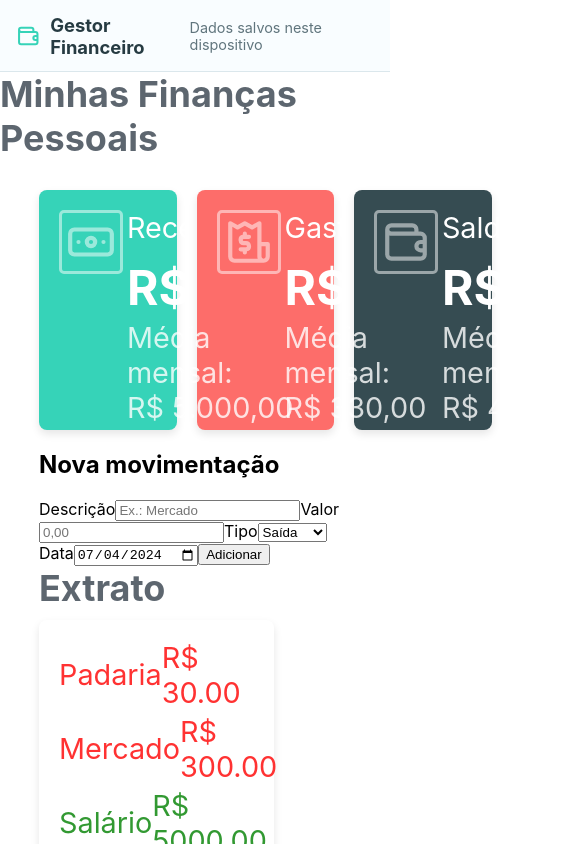
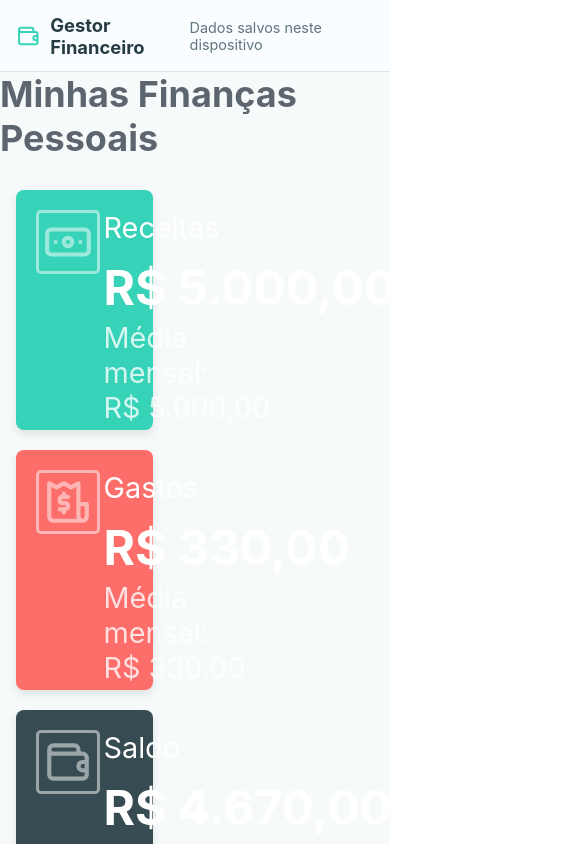
Before and after one commit to lenixeduardo/gestor_financeiro, a React (Create React App) app: page / in a window 390 px wide. Shown: the top 844 px of the page, 585 px wide, since content can reach past the window. Built offline with nearby package versions, Linux system fonts and the light colour scheme.

Commit message:
fix: make financial dashboard responsive and usable

```diff
--- a/src/App.css
+++ b/src/App.css
@@ -1,28 +1,108 @@
-/* App.css */
 .app {
   display: flex;
   flex-direction: column;
   align-items: center;
+  min-height: 100vh;
+  background: #f7fafb;
+  color: #263b42;
 }
 
 .main-container {
   display: flex;
   flex-direction: column;
-  width: 80%;
-  margin: 0 auto;
+  width: min(1120px, 92%);
+  margin: 0 auto 48px;
 }
 
 .card-container {
-  display: flex;
-  /* flex-wrap: wrap; */
+  display: grid;
+  grid-template-columns: repeat(3, minmax(0, 1fr));
   gap: 20px;
-  justify-content: space-between;
   margin-top: 20px;
 }
 
-.resume-container {
+.transaction-section {
+  margin: 32px 0 20px;
+  padding: 24px;
+  border: 1px solid #dbe7ec;
+  border-radius: 12px;
+  background: white;
+}
+
+.transaction-section h2 {
+  margin-top: 0;
+}
+
+.transaction-form {
+  display: grid;
+  grid-template-columns: 2fr 1fr 1fr 1fr auto;
+  gap: 12px;
+  align-items: end;
+}
+
+.transaction-form label {
   display: flex;
   flex-direction: column;
-  width: 50vw;
-  margin-top: 2vh;
+  gap: 6px;
+  font-weight: 600;
+  font-size: 0.9rem;
 }
+
+.transaction-form input,
+.transaction-form select {
+  box-sizing: border-box;
+  width: 100%;
+  min-height: 42px;
+  border: 1px solid #cbd8dd;
+  border-radius: 8px;
+  padding: 0 10px;
+  background: white;
+}
+
+.transaction-form button,
+.remove-transaction {
+  min-height: 42px;
+  border: 0;
+  border-radius: 8px;
+  padding: 0 16px;
+  cursor: pointer;
+}
+
+.transaction-form button {
+  background: #263b42;
+  color: white;
+  font-weight: 700;
+}
+
+.form-error {
+  margin-bottom: 0;
+  color: #b42318;
+}
+
+.resume-actions {
+  display: flex;
+  align-items: center;
+  gap: 16px;
+}
+
+.remove-transaction {
+  min-height: 34px;
+  background: #eef3f5;
+  color: #526970;
+}
+
+@media (max-width: 900px) {
+  .card-container {
+    grid-template-columns: 1fr;
+  }
+
+  .transaction-form {
+    grid-template-columns: 1fr 1fr;
+  }
+}
+
+@media (max-width: 560px) {
+  .transaction-form {
+    grid-template-columns: 1fr;
+  }
+}
```
